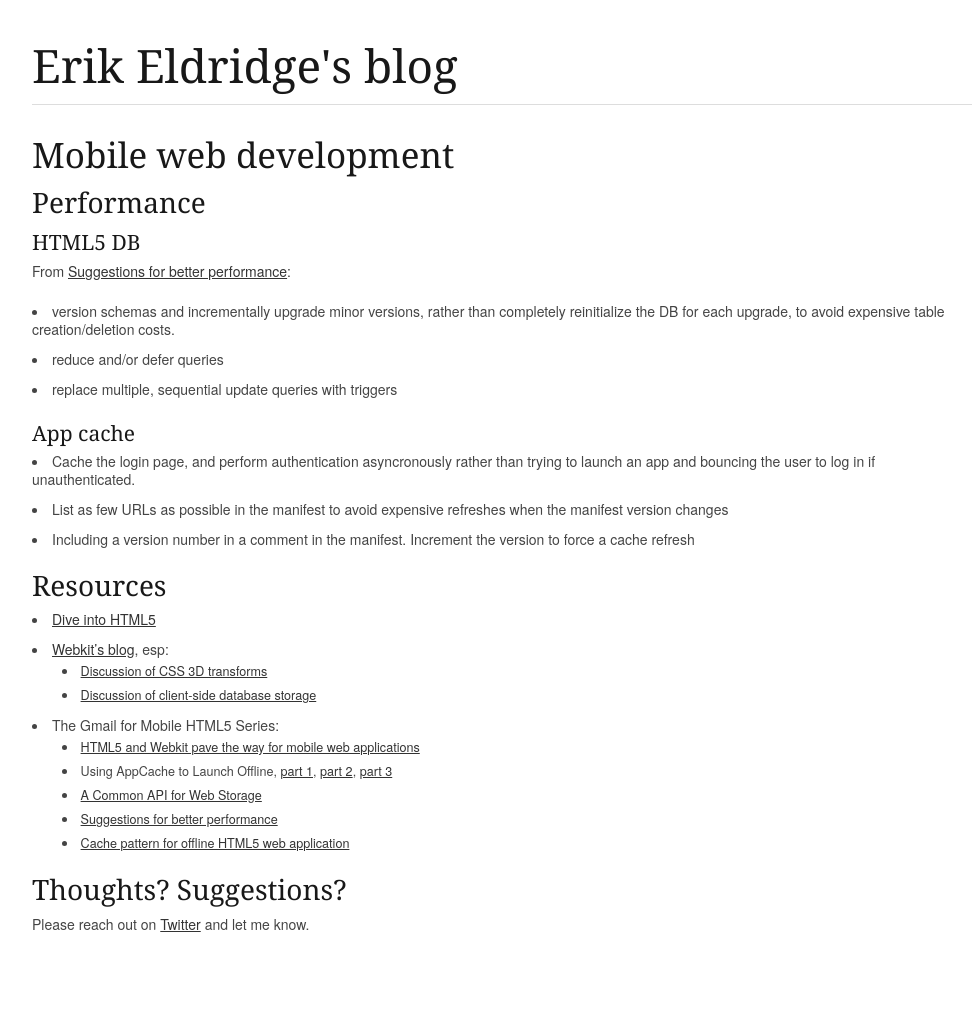
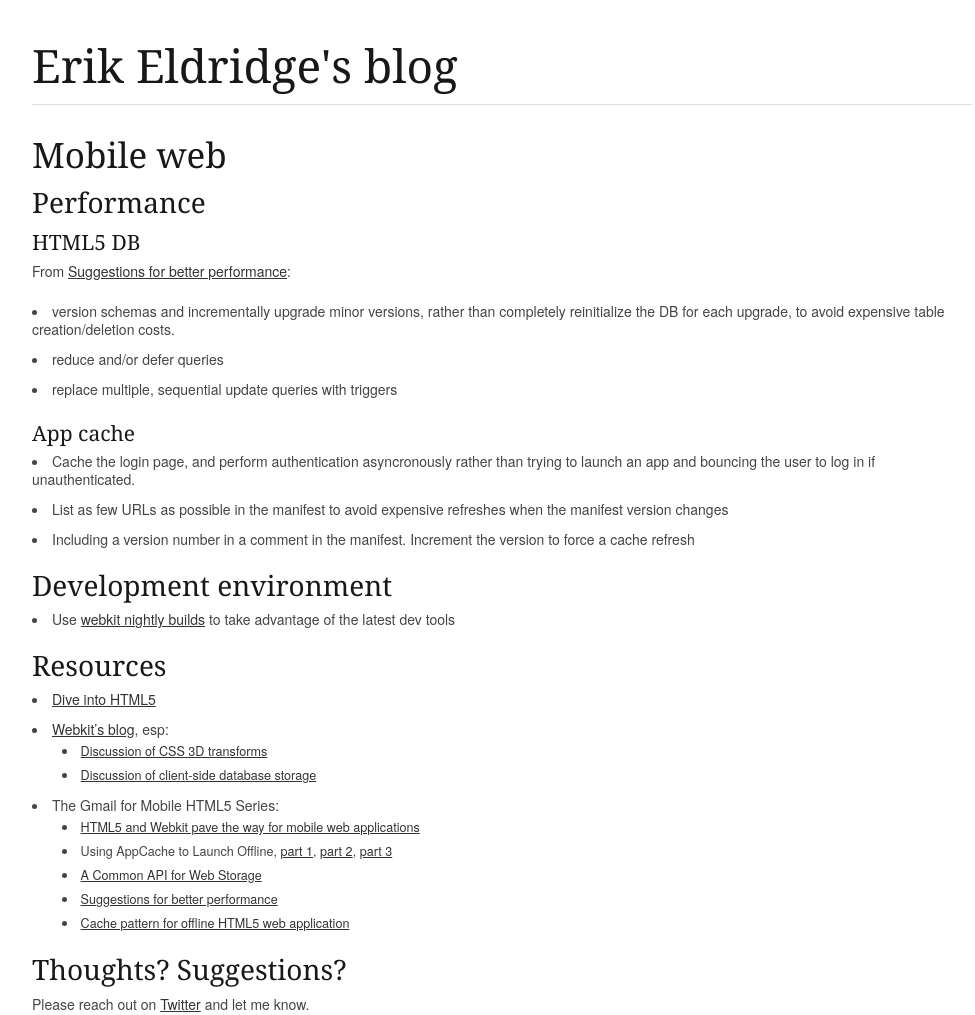
Before and after one commit to erikeldridge/erikeldridge.github.com, a Jekyll site: the page built from _posts/2012-2-6-mobile-web.md, in a window 1280 px wide. Shown: the whole page, without its empty margins (138-1113 px from the left). Built offline with Jekyll 4.4.1, drawn with Linux system fonts in a browser that asks for light colours; Markdown is read by kramdown in place of the engine named in the settings; comment, search, counter and statistics services are not loaded; before the commit the page ends 935 px from its top, so only the background shows below that.

Commit message:
Add webkit nightly builds

```diff
--- a/_posts/2012-2-6-mobile-web.md
+++ b/_posts/2012-2-6-mobile-web.md
@@ -20,6 +20,10 @@
 * List as few URLs as possible in the manifest to avoid expensive refreshes when the manifest version changes
 * Including a version number in a comment in the manifest. Increment the version to force a cache refresh
 
+### Development environment
+
+* Use [webkit nightly builds](http://nightly.webkit.org/) to take advantage of the latest dev tools
+
 ### Resources
 
 * [Dive into HTML5](http://diveintohtml5.info/)
```
Also changed, not shown: other parts of _posts/2012-2-6-mobile-web.md (+1 -1 lines).
